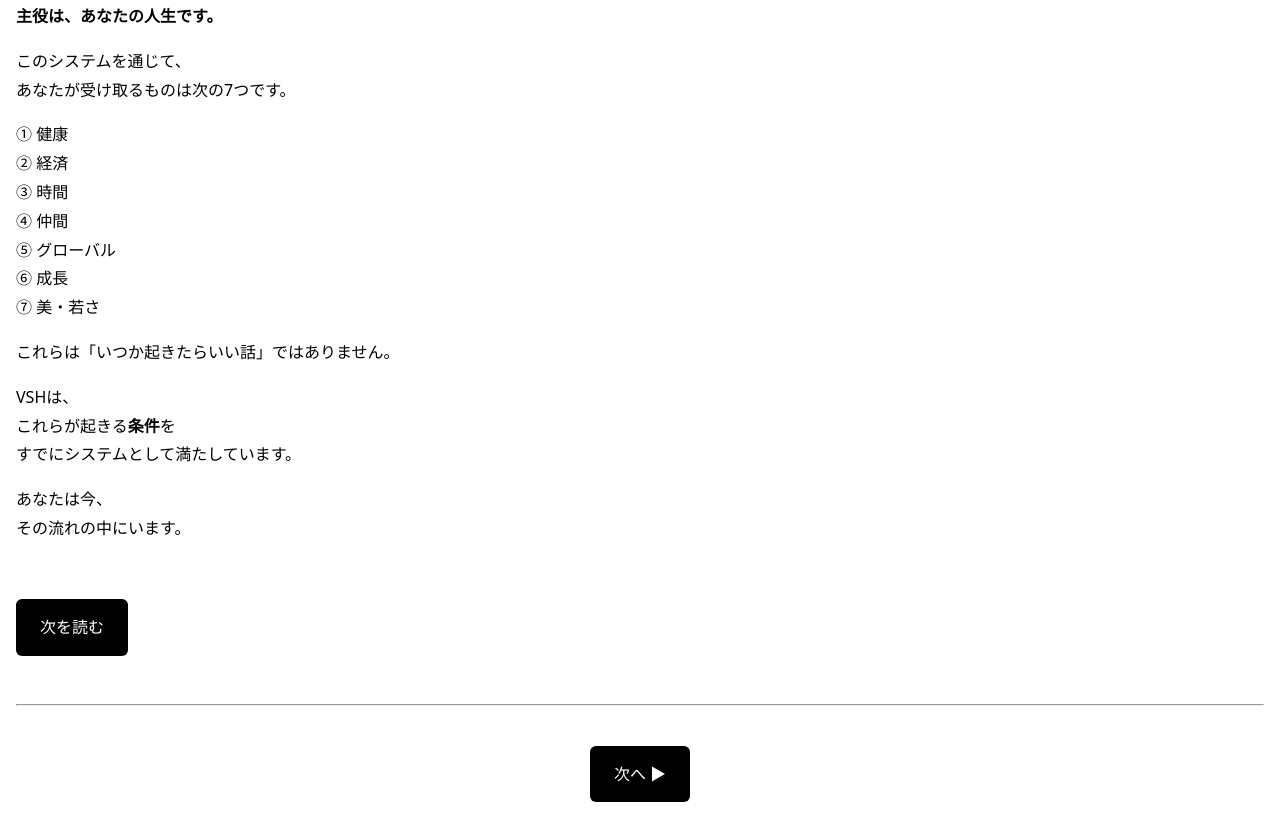
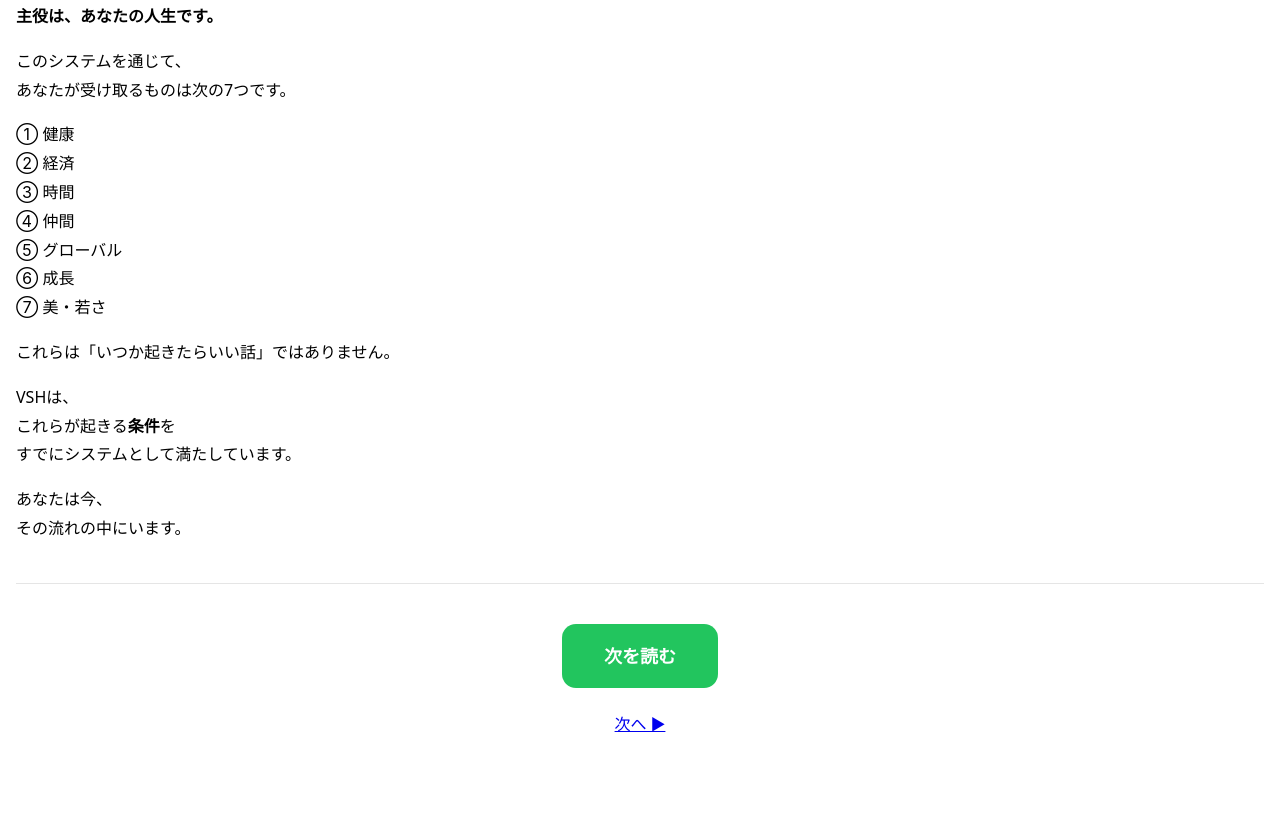
Before and after one commit to Vera-Sky-Harmony/vsh-server, a website: page pages/day5.html in a window 1280 px wide. Shown: the part 820-1638 px from the top of the page. After the commit the page ends 1575 px from the top, so only its background shows below. Drawn offline with Linux system fonts and the light colour scheme.

Commit message:
Update day5.html

```diff
--- a/pages/day5.html
+++ b/pages/day5.html
@@ -4,13 +4,55 @@
   <meta charset="UTF-8">
   <title>Day5｜あなたが受け取る未来</title>
   <meta name="viewport" content="width=device-width, initial-scale=1.0">
+
   <style>
-    body { font-family: system-ui, sans-serif; line-height: 1.8; margin: 0; padding: 16px; }
-    img { width: 100%; max-width: 800px; display: block; margin: 0 auto 24px; }
-    h1 { font-size: 22px; margin-bottom: 24px; }
-    p { margin-bottom: 16px; }
-    .next { text-align: center; margin: 40px 0; }
-    a { display: inline-block; padding: 14px 24px; background: #000; color: #fff; text-decoration: none; border-radius: 6px; }
+    body {
+      font-family: system-ui, -apple-system, BlinkMacSystemFont, sans-serif;
+      line-height: 1.8;
+      margin: 0;
+      padding: 16px;
+      background: #ffffff;
+      color: #000000;
+    }
+
+    img {
+      width: 100%;
+      max-width: 800px;
+      display: block;
+      margin: 0 auto 24px;
+    }
+
+    h1 {
+      font-size: 22px;
+      margin-bottom: 24px;
+    }
+
+    p {
+      margin-bottom: 16px;
+      font-size: 16px;
+    }
+
+    hr {
+      margin: 40px 0;
+      border: none;
+      border-top: 1px solid #e5e5e5;
+    }
+
+    /* 緑枠ボタン：次を読む */
+    .next-read {
+      display: inline-block;
+      background: #22c55e;
+      color: #ffffff;
+      padding: 16px 42px;
+      border-radius: 14px;
+      font-size: 18px;
+      font-weight: bold;
+      text-decoration: none;
+    }
+
+    .center {
+      text-align: center;
+    }
   </style>
 </head>
 
@@ -22,13 +64,17 @@
 
 <p>ここで、ひとつ大切なことをお伝えします。</p>
 
-<p>Vera Sky Harmony は<br>
-「仕組み」や「ビジネスモデル」が主役ではありません。</p>
+<p>
+Vera Sky Harmony は<br>
+「仕組み」や「ビジネスモデル」が主役ではありません。
+</p>
 
 <p><strong>主役は、あなたの人生です。</strong></p>
 
-<p>このシステムを通じて、<br>
-あなたが受け取るものは次の7つです。</p>
+<p>
+このシステムを通じて、<br>
+あなたが受け取るものは次の7つです。
+</p>
 
 <p>
 ① 健康<br>
@@ -42,18 +88,26 @@
 
 <p>これらは「いつか起きたらいい話」ではありません。</p>
 
-<p>VSHは、<br>
+<p>
+VSHは、<br>
 これらが起きる<strong>条件</strong>を<br>
-すでにシステムとして満たしています。</p>
+すでにシステムとして満たしています。
+</p>
 
-<p>あなたは今、<br>
-その流れの中にいます。</p>
+<p>
+あなたは今、<br>
+その流れの中にいます。
+</p>
 
-<a class="next" href="day6.html">次を読む</a>
+<hr>
 
+<!-- 緑枠：次を読む -->
+<div class="center" style="margin-top:40px;">
+  <a href="/pages/day6.html" class="next-read">次を読む</a>
 </div>
-<hr>
-<div style="margin-top:40px; text-align:center;">
+
+<!-- 枠なし：次へ -->
+<div class="center" style="margin-top:22px;">
   <a href="/pages/day6.html">次へ ▶</a>
 </div>
 
```
